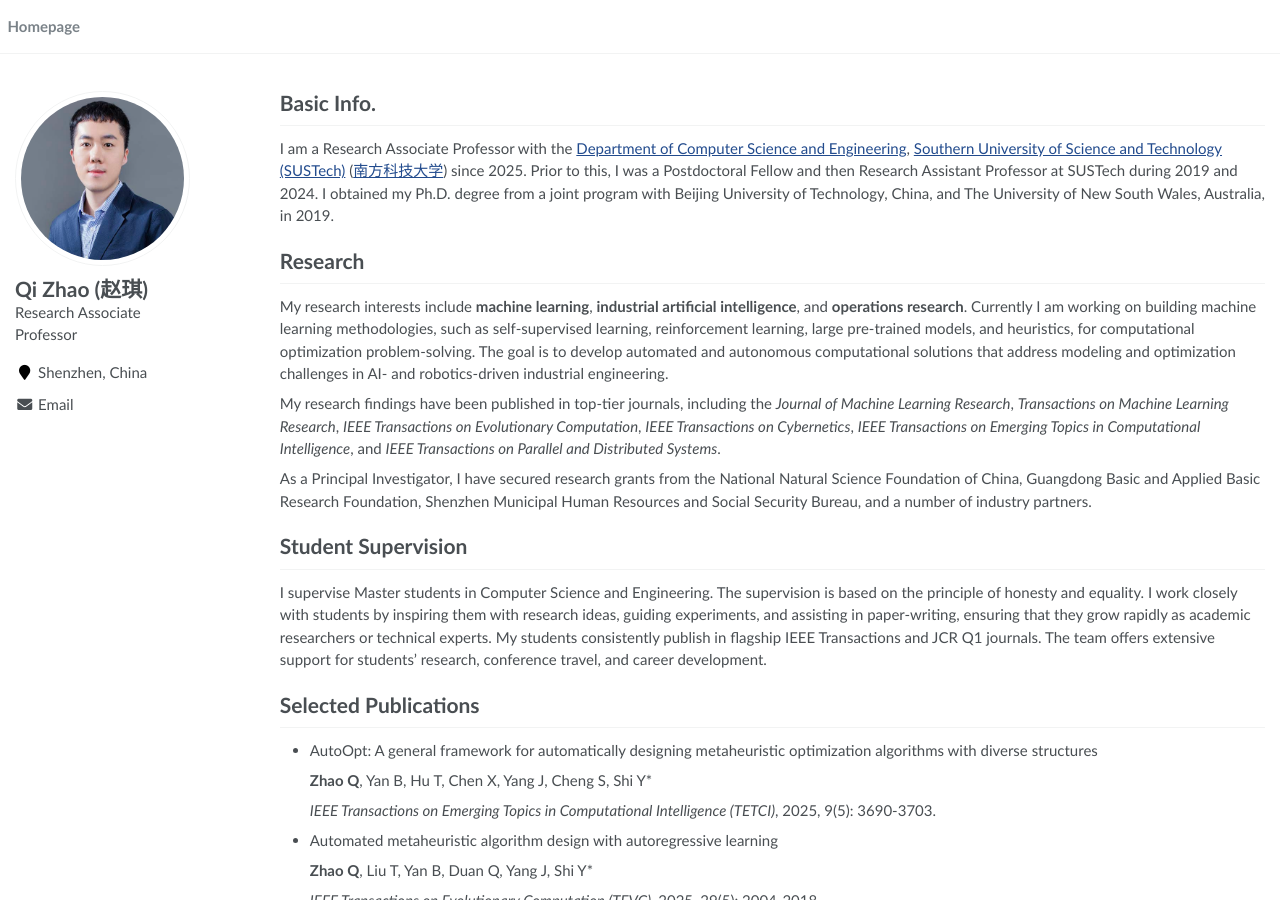
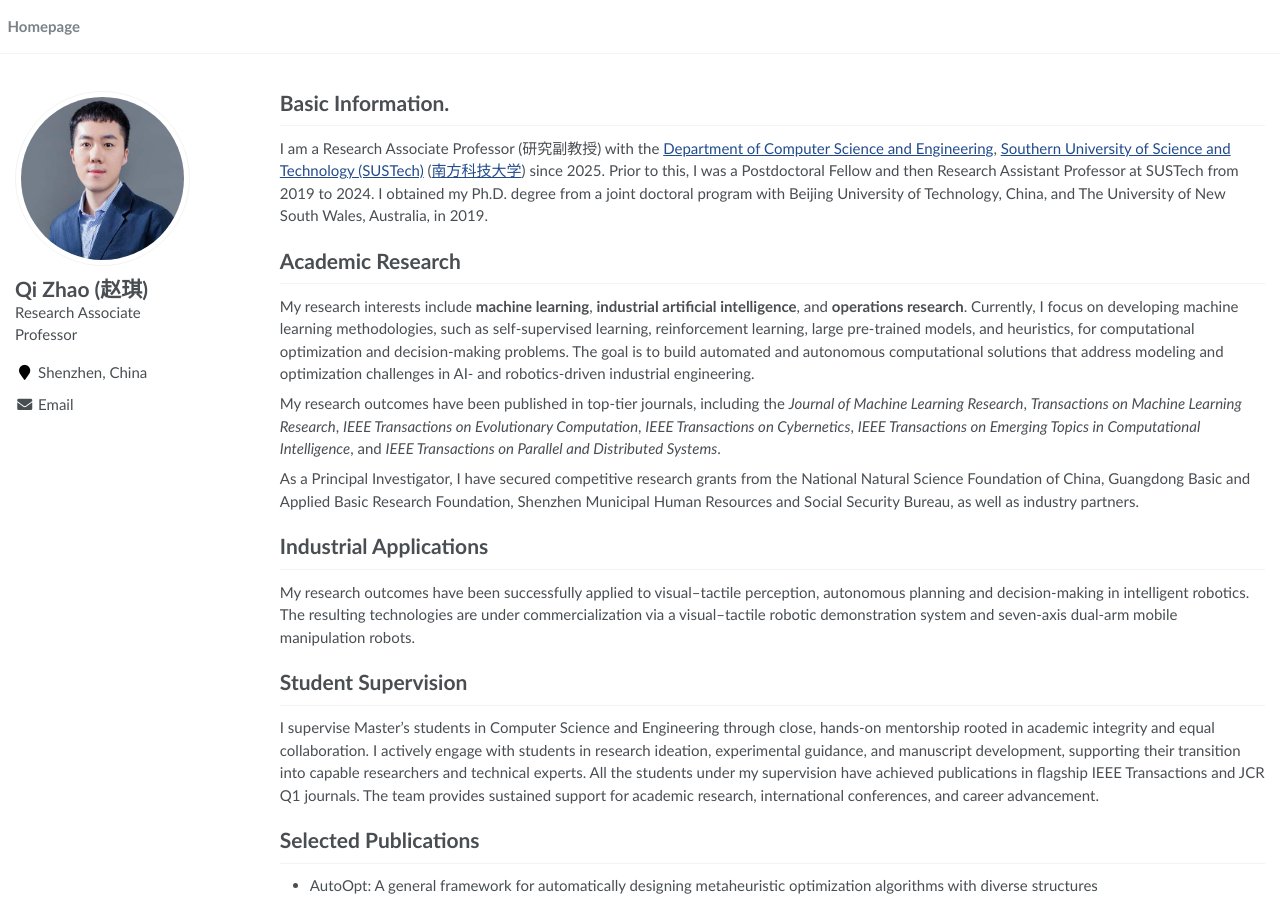
Before and after one commit to auto4opt/auto4opt, a Jekyll site: the page built from _pages/about.md, in a window 1280 px wide and 900 px high. Built offline with Jekyll 4.4.1, drawn with Linux system fonts in a browser that asks for light colours.

Commit message:
Update about.md

```diff
--- a/_pages/about.md
+++ b/_pages/about.md
@@ -18,19 +18,24 @@ redirect_from:
 
 <span class='anchor' id='about-me'></span>
 
-# Basic Info.
-I am a Research Associate Professor with the [Department of Computer Science and Engineering](https://cse.sustech.edu.cn/en/site/index/), [Southern University of Science and Technology (SUSTech)](https://www.sustech.edu.cn/en/) ([南方科技大学](https://www.sustech.edu.cn/)) since 2025. Prior to this, I was a Postdoctoral Fellow and then Research Assistant Professor at SUSTech during 2019 and 2024. I obtained my Ph.D. degree from a joint program with Beijing University of Technology, China, and The University of New South Wales, Australia, in 2019.
+# Basic Information.
+I am a Research Associate Professor (研究副教授) with the [Department of Computer Science and Engineering](https://cse.sustech.edu.cn/en/site/index/), [Southern University of Science and Technology (SUSTech)](https://www.sustech.edu.cn/en/) ([南方科技大学](https://www.sustech.edu.cn/)) since 2025. Prior to this, I was a Postdoctoral Fellow and then Research Assistant Professor at SUSTech from 2019 to 2024. I obtained my Ph.D. degree from a joint doctoral program with Beijing University of Technology, China, and The University of New South Wales, Australia, in 2019.
 
 
-# Research
-My research interests include **machine learning**, **industrial artificial intelligence**, and **operations research**.  Currently I am working on building machine learning methodologies, such as self-supervised learning, reinforcement learning, large pre-trained models, and heuristics, for computational optimization problem-solving. The goal is to develop automated and autonomous computational solutions that address modeling and optimization challenges in AI- and robotics-driven industrial engineering.
+# Academic Research
+My research interests include **machine learning**, **industrial artificial intelligence**, and **operations research**.  Currently, I focus on developing machine learning methodologies, such as self-supervised learning, reinforcement learning, large pre-trained models, and heuristics, for computational optimization and decision-making problems. The goal is to build automated and autonomous computational solutions that address modeling and optimization challenges in AI- and robotics-driven industrial engineering.
 
-My research findings have been published in top-tier journals, including the _Journal of Machine Learning Research_, _Transactions on Machine Learning Research_, _IEEE Transactions on Evolutionary Computation_, _IEEE Transactions on Cybernetics_, _IEEE Transactions on Emerging Topics in Computational Intelligence_, and _IEEE Transactions on Parallel and Distributed Systems_.
+My research outcomes have been published in top-tier journals, including the _Journal of Machine Learning Research_, _Transactions on Machine Learning Research_, _IEEE Transactions on Evolutionary Computation_, _IEEE Transactions on Cybernetics_, _IEEE Transactions on Emerging Topics in Computational Intelligence_, and _IEEE Transactions on Parallel and Distributed Systems_.
 
-As a Principal Investigator, I have secured research grants from the National Natural Science Foundation of China, Guangdong Basic and Applied Basic Research Foundation, Shenzhen Municipal Human Resources and Social Security Bureau, and a number of industry partners.
+As a Principal Investigator, I have secured competitive research grants from the National Natural Science Foundation of China, Guangdong Basic and Applied Basic Research Foundation, Shenzhen Municipal Human Resources and Social Security Bureau, as well as industry partners.
+
+
+# Industrial Applications
+My research outcomes have been successfully applied to visual–tactile perception, autonomous planning and decision-making in intelligent robotics. The resulting technologies are under commercialization via a visual–tactile robotic demonstration system and seven-axis dual-arm mobile manipulation robots.
+
 
 # Student Supervision
-I supervise Master students in Computer Science and Engineering. The supervision is based on the principle of honesty and equality. I work closely with students by inspiring them with research ideas, guiding experiments, and assisting in paper-writing, ensuring that they grow rapidly as academic researchers or technical experts. My students consistently publish in flagship IEEE Transactions and JCR Q1 journals. The team offers extensive support for students' research, conference travel, and career development.
+I supervise Master’s students in Computer Science and Engineering through close, hands-on mentorship rooted in academic integrity and equal collaboration. I actively engage with students in research ideation, experimental guidance, and manuscript development, supporting their transition into capable researchers and technical experts. All the students under my supervision have achieved publications in flagship IEEE Transactions and JCR Q1 journals. The team provides sustained support for academic research, international conferences, and career advancement.
 
 
 # Selected Publications
```
